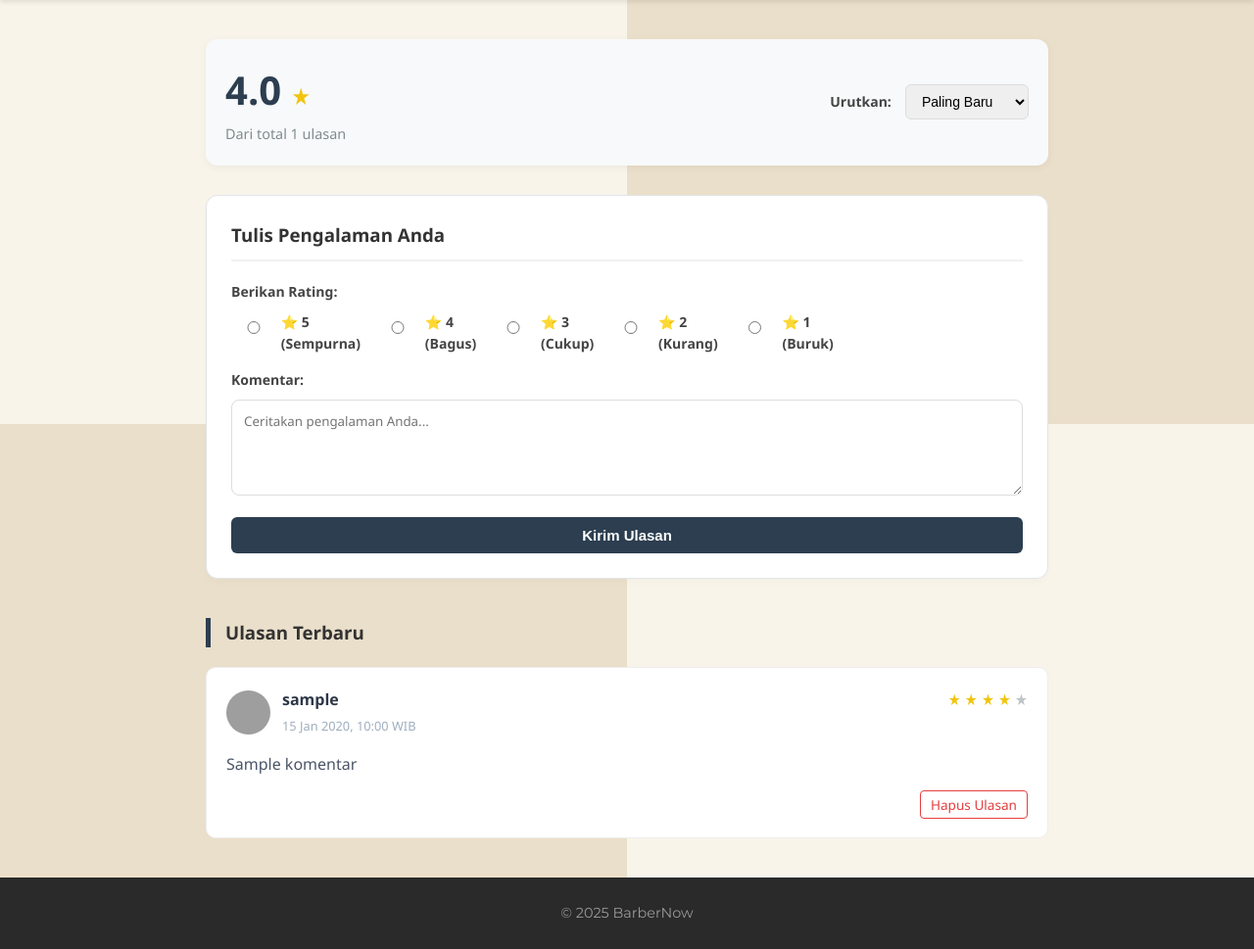
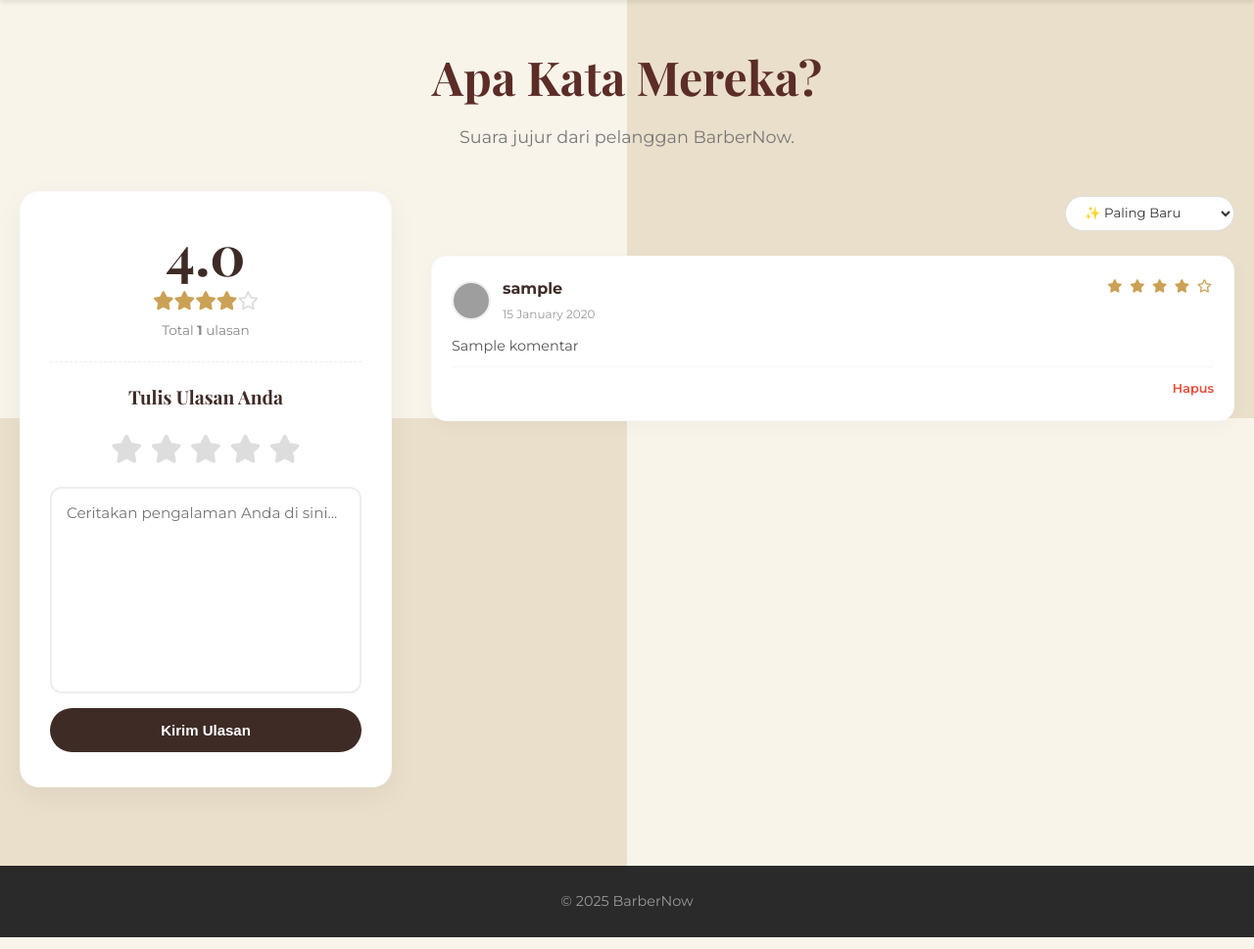
Before and after one commit to ilham27-san/pkk_barber, a CodeIgniter 4 app: the page made by app/Views/about/review.php in a window 1280 px wide. Shown: the part 103-1072 px from the top of the page at 98% size. Run offline with PHP 8.4 and a stand-in for CodeIgniter, Linux system fonts and the light colour scheme; the template is opened without the code that fills it: most values are stand-ins (such as "Sample title", 1, 10 or a date in 2020); data that the repository does not hold is empty; some libraries are stand-ins or nearby versions; grey boxes are pictures that could not be loaded.

Commit message:
bwuahahahaha

```diff
--- a/app/Views/about/review.php
+++ b/app/Views/about/review.php
@@ -3,341 +3,261 @@
 <?= $this->section('content') ?>
 
 <style>
-  /* Container Utama */
-  .review-container {
-    max-width: 900px;
+    .review-wrapper-font { font-family: 'Montserrat', sans-serif; color: #333; }
+
+    /* CONTAINER UTAMA */
+    .review-container-wide {
+        max-width: 1280px;
+        width: 100%;
         margin: 40px auto;
         padding: 0 20px;
-    font-family: 'Segoe UI', Tahoma, Geneva, Verdana, sans-serif;
-    color: #333;
     }
 
-  /* Header Section */
-  .review-header-section {
-    display: flex;
-    justify-content: space-between;
-    align-items: center;
-    background: #f8f9fa;
-    padding: 20px;
-    border-radius: 12px;
-    box-shadow: 0 2px 10px rgba(0, 0, 0, 0.05);
-    margin-bottom: 30px;
-    flex-wrap: wrap;
-    gap: 20px;
+    /* HEADER */
+    .page-header { text-align: center; margin-bottom: 40px; }
+    .page-title {
+        font-family: 'Playfair Display', serif;
+        font-size: 3rem; color: var(--dark-brown, #5C2C27);
+        font-weight: 700; margin: 0 0 10px 0;
+    }
+    .page-subtitle { color: #777; font-size: 1.1rem; }
+
+    /* --- LAYOUT FLOAT SYSTEM --- */
+    .review-hybrid-layout::after {
+        content: ""; display: table; clear: both;
     }
 
-  .rating-summary h2 {
-    margin: 0;
-    font-size: 2.5rem;
-    color: #2c3e50;
+    /* === SIDEBAR KIRI (FLOAT) === */
+    .review-sidebar-float {
+        float: left;
+        width: 380px;
+        margin-right: 40px;
+        margin-bottom: 40px;
+
+        background: #ffffff;
+        border-radius: 20px;
+        padding: 35px 30px;
+        box-shadow: 0 10px 30px rgba(0, 0, 0, 0.05);
+        border: 1px solid rgba(0,0,0,0.02);
+
+        /* [KUNCI 1] Tinggi fix 600px (Kira-kira setara 3 kartu review) */
+        height: 609px;
+
+        /* Agar isi sidebar menyebar ke bawah (tidak bolong) */
+        display: flex;
+        flex-direction: column;
     }
 
-  .rating-summary span {
-    color: #7f8c8d;
-    font-size: 0.9rem;
+    /* Summary Section */
+    .rating-summary-box { text-align: center; padding-bottom: 20px; border-bottom: 1px dashed #eee; margin-bottom: 20px; }
+    .big-rating { font-family: 'Playfair Display', serif; font-size: 3.5rem; font-weight: 700; color: #3e2b26; line-height: 1; margin-bottom: 5px; }
+    .stars-display { color: #cba155; font-size: 1.2rem; margin-bottom: 5px; }
+    .total-reviews { color: #888; font-size: 0.85rem; font-weight: 500; }
+
+    /* Form Area (Flex Grow) */
+    .write-review-area {
+        flex-grow: 1; /* Area ini akan mengambil sisa ruang kosong */
+        display: flex;
+        flex-direction: column;
+    }
+    .write-review-area h4 { font-family: 'Playfair Display', serif; font-size: 1.2rem; color: #3e2b26; margin-bottom: 15px; text-align: center; }
+
+    .star-rating-input { display: flex; flex-direction: row-reverse; justify-content: center; gap: 8px; margin-bottom: 15px; }
+    .star-rating-input input { display: none; }
+    .star-rating-input label { font-size: 1.8rem; color: #ddd; cursor: pointer; transition: color 0.2s; }
+    .star-rating-input label:hover, .star-rating-input label:hover ~ label, .star-rating-input input:checked ~ label { color: #cba155; }
+
+    /* [KUNCI 2] Form juga harus flex agar textarea bisa ditarik */
+    .review-form-flex {
+        display: flex;
+        flex-direction: column;
+        flex-grow: 1; /* Mengisi ruang sisa di sidebar */
     }
 
-  .star-gold {
-    color: #f1c40f;
-  }
-
-  .star-gray {
-    color: #bdc3c7;
-  }
-
-  /* Filter Form */
-  .filter-group select {
-    padding: 8px 12px;
-    border: 1px solid #ddd;
-    border-radius: 6px;
-    font-size: 14px;
-    cursor: pointer;
-  }
-
-  /* Form Input Review */
-  .review-form-card {
-    background: #ffffff;
-    border: 1px solid #e1e4e8;
-    border-radius: 12px;
-    padding: 25px;
-    margin-bottom: 40px;
-    box-shadow: 0 4px 6px rgba(0, 0, 0, 0.02);
-  }
-
-  .review-form-card h3 {
-    margin-top: 0;
-    border-bottom: 2px solid #f1f1f1;
-    padding-bottom: 10px;
-    margin-bottom: 20px;
-  }
-
-  .radio-group {
+    .form-group-review {
+        flex-grow: 1; /* Ini membuat div pembungkus textarea memanjang */
         display: flex;
-    gap: 15px;
+        flex-direction: column;
         margin-bottom: 15px;
     }
 
-  .radio-option {
-    display: flex;
-    align-items: center;
-    gap: 5px;
-    cursor: pointer;
+    /* [KUNCI 3] Textarea memanjang otomatis */
+    .input-review-text {
+        width: 100%;
+        padding: 15px;
+        border: 2px solid #eee;
+        border-radius: 12px;
+        font-family: 'Montserrat', sans-serif;
+        resize: none; /* User gabisa resize manual biar ga rusak layout */
+        font-size: 0.95rem;
+
+        flex-grow: 1; /* Textarea akan memanjang sampai bawah */
+        height: 100%;
     }
+    .input-review-text:focus { outline: none; border-color: #cba155; background: #fffbf5; }
 
-  textarea.form-control {
-    width: 100%;
-    padding: 12px;
-    border: 1px solid #ddd;
-    border-radius: 8px;
-    resize: vertical;
-    font-family: inherit;
-    box-sizing: border-box;
+    .btn-submit-review {
+        width: 100%; background-color: #3e2b26; color: #fff; border: none;
+        padding: 14px; border-radius: 50px; font-weight: 700; cursor: pointer;
+        transition: all 0.3s; margin-top: auto; /* Pastikan tombol di paling bawah */
     }
+    .btn-submit-review:hover { background-color: #a52b2b; }
 
-  .btn-submit {
-    background-color: #2c3e50;
-    color: white;
-    border: none;
-    padding: 10px 25px;
-    border-radius: 6px;
-    cursor: pointer;
-    font-weight: 600;
-    margin-top: 15px;
-    transition: background 0.3s;
+    .mini-alert { padding: 10px; border-radius: 8px; font-size: 0.85rem; margin-bottom: 15px; text-align: center; }
+    .alert-err { background: #ffebeb; color: #c0392b; }
+    .alert-suc { background: #eafaf1; color: #27ae60; }
+
+    /* === FEED KANAN === */
+    .filter-bar-flow { margin-bottom: 20px; padding: 5px 0; display: flex; justify-content: flex-end; align-items: center; }
+    .filter-select { padding: 8px 15px; border-radius: 20px; border: 1px solid #ddd; font-family: 'Montserrat', sans-serif; color: #333; cursor: pointer; background: #fff; }
+
+    .review-card-item {
+        background: #ffffff;
+        border-radius: 15px;
+        padding: 20px; /* Padding sedikit dikecilkan biar muat 3 pas */
+        box-shadow: 0 5px 20px rgba(0, 0, 0, 0.03);
+        border: 1px solid #f9f9f9;
+        transition: transform 0.2s;
+        margin-bottom: 25px;
+        overflow: hidden;
+        /* Tinggi min kartu */
+        min-height: 160px;
     }
+    .review-card-item:hover { transform: translateY(-3px); box-shadow: 0 10px 25px rgba(0,0,0,0.06); }
 
-  .btn-submit:hover {
-    background-color: #34495e;
-  }
+    .card-top { display: flex; justify-content: space-between; align-items: flex-start; margin-bottom: 10px; }
+    .user-profile { display: flex; gap: 12px; align-items: center; }
+    .avatar-img { width: 40px; height: 40px; border-radius: 50%; object-fit: cover; border: 2px solid #f0f0f0; }
+    .user-names h5 { margin: 0; font-size: 1rem; color: #3e2b26; font-weight: 700; }
+    .time-stamp { font-size: 0.75rem; color: #999; }
+    .card-rating-static { color: #cba155; font-size: 0.85rem; letter-spacing: 2px; }
+    .review-msg { color: #555; line-height: 1.5; font-size: 0.9rem; }
+    .card-actions { margin-top: 10px; text-align: right; border-top: 1px solid #f5f5f5; padding-top: 8px; }
+    .link-del { color: #e74c3c; font-size: 0.8rem; text-decoration: none; font-weight: 600; }
 
-  /* Alert Boxes */
-  .alert {
-    padding: 15px;
-    border-radius: 6px;
-    margin-bottom: 20px;
-    font-weight: 500;
-  }
-
-  .alert-error {
-    background-color: #fee2e2;
-    color: #991b1b;
-    border: 1px solid #fecaca;
-  }
-
-  .alert-success {
-    background-color: #dcfce7;
-    color: #166534;
-    border: 1px solid #bbf7d0;
-  }
-
-  /* Review Cards (List) */
-  .review-list {
-    display: grid;
-    gap: 20px;
-  }
-
-  .review-card {
-    background: white;
-    border: 1px solid #eee;
-    border-radius: 10px;
-    padding: 20px;
-    transition: transform 0.2s;
-  }
-
-  .review-card:hover {
-    transform: translateY(-3px);
-    box-shadow: 0 5px 15px rgba(0, 0, 0, 0.08);
-  }
-
-  .card-top {
-    display: flex;
-    justify-content: space-between;
-    margin-bottom: 15px;
-  }
-
-  .user-info {
-    display: flex;
-    align-items: center;
-    gap: 12px;
-  }
-
-  .avatar-circle {
-    width: 45px;
-    height: 45px;
-    background-color: #e2e8f0;
-    border-radius: 50%;
-    display: flex;
-    align-items: center;
-    justify-content: center;
-    overflow: hidden;
-  }
-
-  .avatar-circle img {
-    width: 100%;
-    height: 100%;
-    object-fit: cover;
-  }
-
-  .user-details h4 {
-    margin: 0;
-    font-size: 1rem;
-    color: #2d3748;
-  }
-
-  .user-details span {
-    font-size: 0.8rem;
-    color: #a0aec0;
-  }
-
-  .review-body {
-    color: #4a5568;
-    line-height: 1.6;
-  }
-
-  .btn-delete {
-    color: #e53e3e;
-    font-size: 0.85rem;
-    text-decoration: none;
-    border: 1px solid #e53e3e;
-    padding: 4px 10px;
-    border-radius: 4px;
-    transition: all 0.2s;
-  }
-
-  .btn-delete:hover {
-    background: #e53e3e;
-    color: white;
-  }
-
-  .empty-state {
-    text-align: center;
-    padding: 40px;
-    color: #a0aec0;
+    /* RESPONSIVE */
+    @media (max-width: 992px) {
+        .review-sidebar-float { float: none; width: 100%; margin-right: 0; height: auto; min-height: auto; }
+        .input-review-text { height: 150px; resize: vertical; } /* Balik normal di HP */
     }
 </style>
 
+<div class="review-wrapper-font">
+    <div class="review-container-wide">
 
-<div class="review-container">
-
-  <div class="review-header-section">
-    <div class="rating-summary">
-      <h2><?= number_format($avg_rating ?? 0, 1) ?> <span style="font-size: 1.5rem; color:#f1c40f;">★</span></h2>
-      <span>Dari total <?= count($reviews ?? []) ?> ulasan</span>
+        <div class="page-header">
+            <h2 class="page-title">Apa Kata Mereka?</h2>
+            <p class="page-subtitle">Suara jujur dari pelanggan BarberNow.</p>
         </div>
 
-    <div class="filter-group">
+        <div class="review-hybrid-layout">
+
+            <aside class="review-sidebar-float">
+                <div class="rating-summary-box">
+                    <div class="big-rating"><?= number_format($avg_rating ?? 0, 1) ?></div>
+                    <div class="stars-display">
+                        <?php
+                        $avg = $avg_rating ?? 0;
+                        for($i=1; $i<=5; $i++) {
+                            echo ($i <= round($avg)) ? '<i class="fas fa-star"></i>' : '<i class="far fa-star" style="color:#ddd;"></i>';
+                        }
+                        ?>
+                    </div>
+                    <div class="total-reviews">Total <strong><?= count($reviews ?? []) ?></strong> ulasan</div>
+                </div>
+
+                <?php if (session()->getFlashdata('error')): ?>
+                    <div class="mini-alert alert-err">⚠️ <?= session()->getFlashdata('error') ?></div>
+                <?php endif; ?>
+                <?php if (session()->getFlashdata('success')): ?>
+                    <div class="mini-alert alert-suc">✅ <?= session()->getFlashdata('success') ?></div>
+                <?php endif; ?>
+
+                <div class="write-review-area">
+                    <?php if (session()->get('logged_in')): ?>
+                        <h4>Tulis Ulasan Anda</h4>
+                        <form action="<?= base_url('about/review/add') ?>" method="post" class="review-form-flex">
+                            <?= csrf_field() ?>
+
+                            <div class="star-rating-input">
+                                <input type="radio" id="st5" name="rating" value="5" required><label for="st5" title="Sempurna"><i class="fas fa-star"></i></label>
+                                <input type="radio" id="st4" name="rating" value="4"><label for="st4" title="Bagus"><i class="fas fa-star"></i></label>
+                                <input type="radio" id="st3" name="rating" value="3"><label for="st3" title="Cukup"><i class="fas fa-star"></i></label>
+                                <input type="radio" id="st2" name="rating" value="2"><label for="st2" title="Kurang"><i class="fas fa-star"></i></label>
+                                <input type="radio" id="st1" name="rating" value="1"><label for="st1" title="Buruk"><i class="fas fa-star"></i></label>
+                            </div>
+
+                            <div class="form-group-review">
+                                <textarea name="komentar" class="input-review-text" placeholder="Ceritakan pengalaman Anda di sini..." required></textarea>
+                            </div>
+
+                            <button type="submit" class="btn-submit-review">Kirim Ulasan</button>
+                        </form>
+                    <?php else: ?>
+                        <div style="flex-grow: 1; display:flex; flex-direction:column; justify-content:center; align-items:center; color: #777;">
+                            <i class="fas fa-lock" style="font-size: 3rem; margin-bottom: 20px; color:#eee;"></i>
+                            <p>Silakan <a href="<?= base_url('auth/login') ?>" style="color: #3e2b26; font-weight:bold;">Login</a> untuk menulis ulasan.</p>
+                        </div>
+                    <?php endif; ?>
+                </div>
+            </aside>
+
+            <div class="filter-bar-flow">
                  <form action="" method="get">
-        <label for="sort" style="margin-right: 10px; font-weight: 600;">Urutkan:</label>
-        <select name="sort" id="sort" onchange="this.form.submit()">
-          <option value="newest" <?= ($sort ?? '') == 'newest' ? 'selected' : '' ?>>Paling Baru</option>
-          <option value="oldest" <?= ($sort ?? '') == 'oldest' ? 'selected' : '' ?>>Paling Lama</option>
-          <option value="rating_high" <?= ($sort ?? '') == 'rating_high' ? 'selected' : '' ?>>Bintang 5 - 1</option>
-          <option value="rating_low" <?= ($sort ?? '') == 'rating_low' ? 'selected' : '' ?>>Bintang 1 - 5</option>
+                    <select name="sort" class="filter-select" onchange="this.form.submit()">
+                        <option value="newest" <?= ($sort ?? '') == 'newest' ? 'selected' : '' ?>>✨ Paling Baru</option>
+                        <option value="oldest" <?= ($sort ?? '') == 'oldest' ? 'selected' : '' ?>>📅 Paling Lama</option>
+                        <option value="rating_high" <?= ($sort ?? '') == 'rating_high' ? 'selected' : '' ?>>⭐ Rating Tinggi</option>
+                        <option value="rating_low" <?= ($sort ?? '') == 'rating_low' ? 'selected' : '' ?>>👎 Rating Rendah</option>
                     </select>
                 </form>
             </div>
-  </div>
 
-  <?php if (session()->getFlashdata('error')): ?>
-    <div class="alert alert-error">⚠️ <?= session()->getFlashdata('error') ?></div>
-  <?php endif; ?>
-
-  <?php if (session()->getFlashdata('success')): ?>
-    <div class="alert alert-success">✅ <?= session()->getFlashdata('success') ?></div>
-  <?php endif; ?>
-
-
-  <?php if (session()->get('logged_in')): ?>
-    <div class="review-form-card">
-      <h3>Tulis Pengalaman Anda</h3>
-      <form action="<?= base_url('about/review/add') ?>" method="post">
-        <?= csrf_field() ?>
-
-        <div style="margin-bottom: 15px;">
-          <label style="display:block; margin-bottom:8px; font-weight:600;">Berikan Rating:</label>
-          <div class="radio-group">
-            <label class="radio-option"><input type="radio" name="rating" value="5" required> ⭐ 5 (Sempurna)</label>
-            <label class="radio-option"><input type="radio" name="rating" value="4"> ⭐ 4 (Bagus)</label>
-            <label class="radio-option"><input type="radio" name="rating" value="3"> ⭐ 3 (Cukup)</label>
-            <label class="radio-option"><input type="radio" name="rating" value="2"> ⭐ 2 (Kurang)</label>
-            <label class="radio-option"><input type="radio" name="rating" value="1"> ⭐ 1 (Buruk)</label>
-          </div>
-        </div>
-
-        <div style="margin-bottom: 15px;">
-          <label style="display:block; margin-bottom:8px; font-weight:600;">Komentar:</label>
-          <textarea name="komentar" class="form-control" rows="4" placeholder="Ceritakan pengalaman Anda..." required><?= old('komentar') ?></textarea>
-        </div>
-
-        <button type="submit" class="btn-submit">Kirim Ulasan</button>
-      </form>
-    </div>
-  <?php else: ?>
-    <div class="alert" style="background: #eef2f6; text-align: center;">
-      Ingin menulis ulasan? Silakan <a href="<?= base_url('auth/login') ?>" style="color: #2c3e50; font-weight: bold;">Login di sini</a>.
-    </div>
-  <?php endif; ?>
-
-
-  <h3 style="margin-bottom: 20px; border-left: 5px solid #2c3e50; padding-left: 15px;">Ulasan Terbaru</h3>
-
-  <div class="review-list">
+            <div class="review-cards-flow">
                 <?php if (empty($reviews)): ?>
-      <div class="empty-state">
-        <p>Belum ada ulasan saat ini. Jadilah yang pertama memberikan review!</p>
+                    <div style="text-align: center; padding: 50px; background: #fff; border-radius: 15px; border:1px solid #f0f0f0; color:#999;">
+                        <p>Belum ada ulasan.</p>
                     </div>
                 <?php else: ?>
                     <?php foreach ($reviews as $row): ?>
-        <article class="review-card">
+                        <div class="review-card-item">
                             <div class="card-top">
-            <div class="user-info">
-              <div class="avatar-circle">
-                <img src="https://ui-avatars.com/api/?name=<?= urlencode($row['username']) ?>&background=random&color=fff" alt="Avatar">
-              </div>
-              <div class="user-details">
-                <h4><?= !empty($row['username']) ? esc($row['username']) : '<em>User Terhapus</em>' ?></h4>
-                <span><?= date('d M Y, H:i', strtotime($row['created_at'])) ?> WIB</span>
+                                <div class="user-profile">
+                                    <img src="https://ui-avatars.com/api/?name=<?= urlencode($row['username']) ?>&background=random&color=fff&size=128" alt="User" class="avatar-img">
+                                    <div class="user-names">
+                                        <h5><?= !empty($row['username']) ? esc($row['username']) : 'User Terhapus' ?></h5>
+                                        <span class="time-stamp"><?= date('d F Y', strtotime($row['created_at'])) ?></span>
                                     </div>
                                 </div>
-
-            <div class="stars">
+                                <div class="card-rating-static">
                                     <?php for ($i = 1; $i <= 5; $i++): ?>
-                <span class="<?= $i <= $row['rating'] ? 'star-gold' : 'star-gray' ?>">★</span>
+                                        <i class="<?= $i <= $row['rating'] ? 'fas' : 'far' ?> fa-star"></i>
                                     <?php endfor; ?>
                                 </div>
                             </div>
 
-          <div class="review-body">
-            <p><?= nl2br(esc($row['komentar'])) ?></p>
+                            <div class="review-msg">
+                                <?= nl2br(esc($row['komentar'])) ?>
                             </div>
 
-          <?php
-          // Cek Logika Akses
-          $isLogin = session()->get('logged_in');
-          $isOwner = session()->get('id') == $row['user_id'];
-          $isAdmin = session()->get('role') == 'admin'; // Pastikan session role diset saat login
-          ?>
-
-          <?php if ($isLogin && ($isOwner || $isAdmin)): ?>
-            <div style="margin-top: 15px; text-align: right;">
-              <a href="<?= base_url('about/review/delete/' . $row['id']) ?>"
-                class="btn-delete"
-                onclick="return confirm('Yakin ingin menghapus ulasan ini secara permanen?')">
-                Hapus Ulasan
-              </a>
+                            <?php if (session()->get('logged_in') && (session()->get('id') == $row['user_id'] || session()->get('role') == 'admin')): ?>
+                                <div class="card-actions">
+                                    <a href="<?= base_url('about/review/delete/' . $row['id']) ?>" class="link-del" onclick="return confirm('Hapus ulasan ini?')">Hapus</a>
                                 </div>
                             <?php endif; ?>
-        </article>
+                        </div>
                     <?php endforeach; ?>
+                <?php endif; ?>
+
+                <?php if (isset($pager)): ?>
+                    <div style="margin-top: 30px; display:flex; justify-content:center;">
+                        <?= $pager->links() ?>
+                    </div>
                 <?php endif; ?>
             </div>
 
-  <?php if (isset($pager)): ?>
-    <div style="margin-top: 30px;">
-      <?= $pager->links() ?>
         </div>
-  <?php endif; ?>
-
+    </div>
 </div>
 
 <?= $this->endSection() ?>
```
Lines whose indentation alone changed are shown as unchanged.
